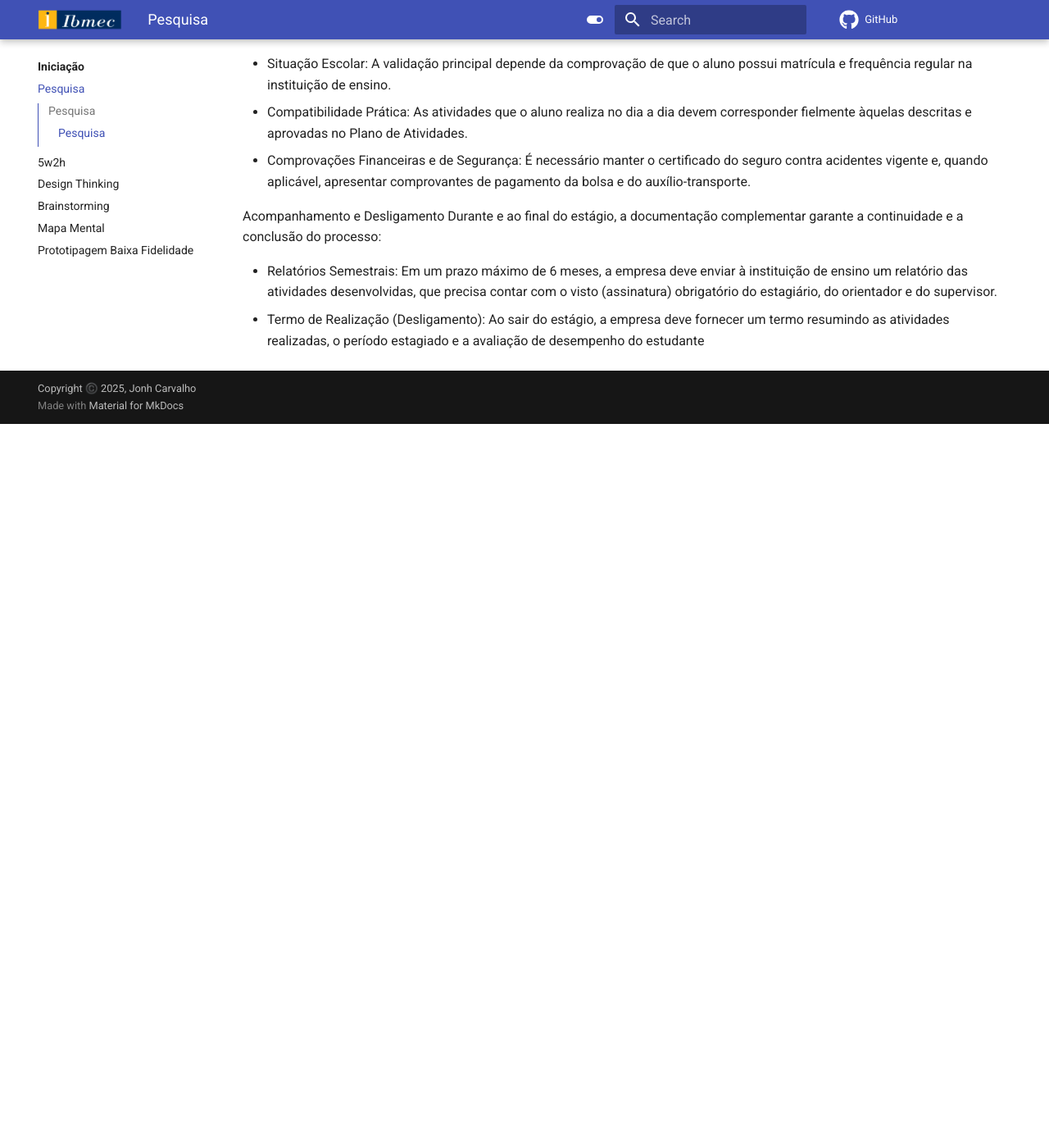
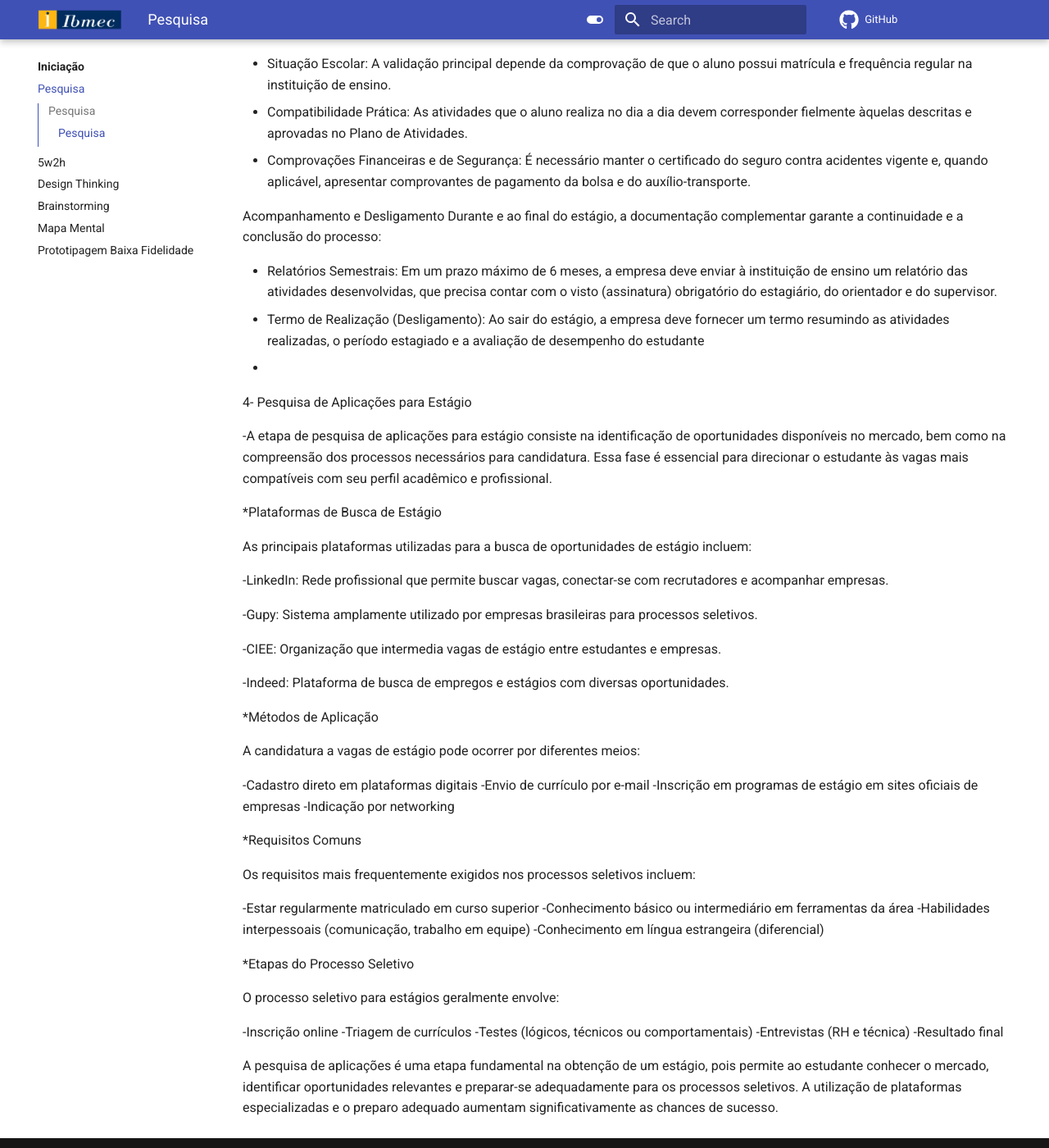
Before and after one commit to Projetos-de-Extensao/PBE_26.1_8002_IV, an MkDocs documentation site: the page built from docs/Iniciacao/pesquisa.md, in a window 1280 px wide and 1400 px high, scrolled down 1912 px. Shown: the whole window at 82% size. Built offline with MkDocs 1.6.1 and Material for MkDocs 9.7.7, drawn with Linux system fonts in a browser that asks for light colours; comment, search, counter and statistics services are not loaded; before the commit the page ends 2429 px from its top, so only the background shows below that.

Commit message:
Update pesquisa.md

```diff
--- a/docs/Iniciacao/pesquisa.md
+++ b/docs/Iniciacao/pesquisa.md
@@ -72,3 +72,52 @@ Acompanhamento e Desligamento Durante e ao final do estágio, a documentação c
 
 - Relatórios Semestrais: Em um prazo máximo de 6 meses, a empresa deve enviar à instituição de ensino um relatório das atividades desenvolvidas, que precisa contar com o visto (assinatura) obrigatório do estagiário, do orientador e do supervisor.
 - Termo de Realização (Desligamento): Ao sair do estágio, a empresa deve fornecer um termo resumindo as atividades realizadas, o período estagiado e a avaliação de desempenho do estudante
+-
+
+4- Pesquisa de Aplicações para Estágio
+
+
+  -A etapa de pesquisa de aplicações para estágio consiste na identificação de oportunidades disponíveis no mercado, bem como na compreensão dos processos necessários para candidatura. Essa fase é essencial para direcionar o estudante às vagas mais compatíveis com seu perfil acadêmico e profissional.
+
+*Plataformas de Busca de Estágio
+
+As principais plataformas utilizadas para a busca de oportunidades de estágio incluem:
+
+  -LinkedIn: Rede profissional que permite buscar vagas, conectar-se com recrutadores e acompanhar empresas.
+
+  -Gupy: Sistema amplamente utilizado por empresas brasileiras para processos seletivos.
+
+  -CIEE: Organização que intermedia vagas de estágio entre estudantes e empresas.
+
+  -Indeed: Plataforma de busca de empregos e estágios com diversas oportunidades.
+
+*Métodos de Aplicação
+
+A candidatura a vagas de estágio pode ocorrer por diferentes meios:
+
+
+  -Cadastro direto em plataformas digitais
+  -Envio de currículo por e-mail
+  -Inscrição em programas de estágio em sites oficiais de empresas
+  -Indicação por networking
+
+*Requisitos Comuns
+
+Os requisitos mais frequentemente exigidos nos processos seletivos incluem:
+
+-Estar regularmente matriculado em curso superior
+-Conhecimento básico ou intermediário em ferramentas da área
+-Habilidades interpessoais (comunicação, trabalho em equipe)
+-Conhecimento em língua estrangeira (diferencial)
+
+*Etapas do Processo Seletivo
+
+O processo seletivo para estágios geralmente envolve:
+
+-Inscrição online
+-Triagem de currículos
+-Testes (lógicos, técnicos ou comportamentais)
+-Entrevistas (RH e técnica)
+-Resultado final
+
+  A pesquisa de aplicações é uma etapa fundamental na obtenção de um estágio, pois permite ao estudante conhecer o mercado, identificar oportunidades relevantes e preparar-se adequadamente para os processos seletivos. A utilização de plataformas especializadas e o preparo adequado aumentam significativamente as chances de sucesso.
```
